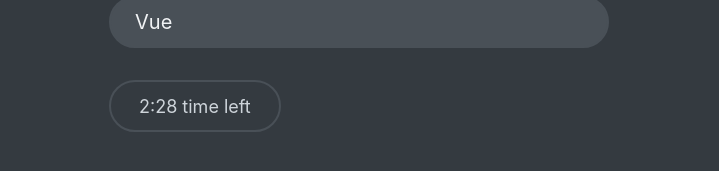
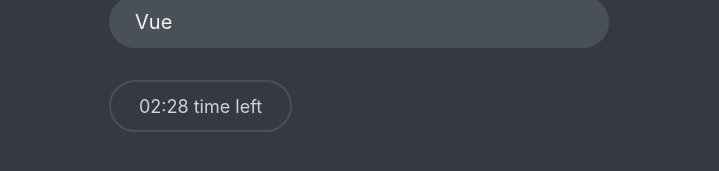
Before and after one commit to peaceGloriole/Udemy, a React (Vite) app in the folder AdvancedReact/react-quiz/: page / in a window 1280 px wide. Both pictures are taken after a click on the button "Let's Start". Shown: the part 569-740 px from the top of the page, without its empty margins (281-1000 px from the left). Built offline with nearby package versions, Linux system fonts and the light colour scheme; data requests are answered from the project's data file.

Commit message:
minor fixes

```diff
--- a/AdvancedReact/react-quiz/src/components/Timer.jsx
+++ b/AdvancedReact/react-quiz/src/components/Timer.jsx
@@ -14,7 +14,9 @@
 
   return (
     <div className="timer">
-      {mins}:{second} time left
+      {mins < 10 && `0`}
+      {mins}:{second < 10 && `0`}
+      {second} time left
     </div>
   );
 }
```
